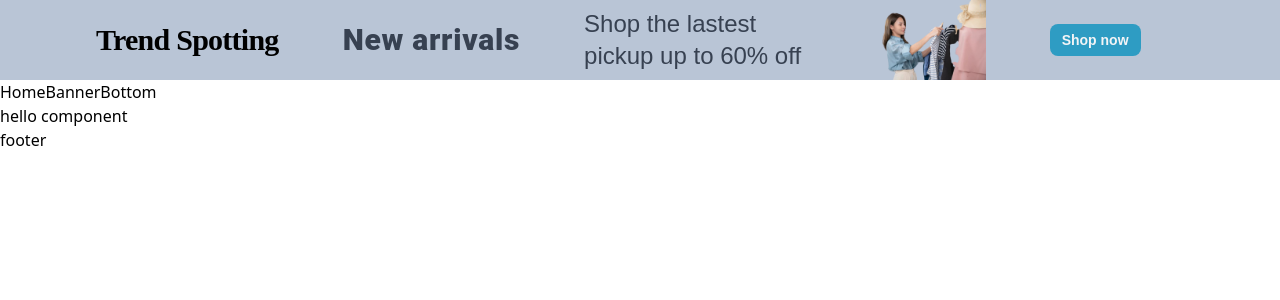
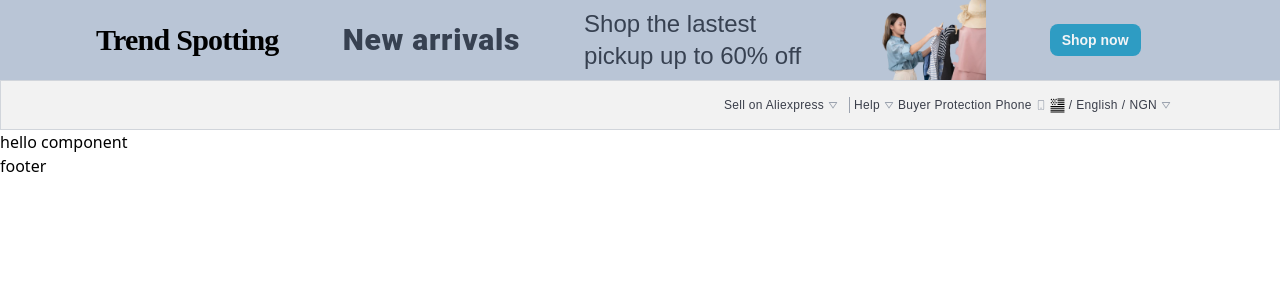
Before and after one commit to wilsonibekason/bynau, a React (Vite) app: page / in a window 1280 px wide. Shown: the top 300 px of the page. Built offline with nearby package versions, Linux system fonts and the light colour scheme.

Commit message:
complete add homeBannerBottom

```diff
--- a/src/component/home/homeBanner/HomeBannerBottom.jsx
+++ b/src/component/home/homeBanner/HomeBannerBottom.jsx
@@ -1,7 +1,61 @@
 import React from "react";
+import { useIcon } from "../../../hooks/stateContext/IconContextProvider";
+import { useIcons } from "../../../service/globalContext/IconContext";
+import styles, {
+  colorStyles,
+  flexLayout,
+  hoverStyles,
+  textStyles,
+} from "../../../styles/bynauCustomStyles/bynauCustomStyles";
 
 const HomeBannerBottom = () => {
-  return <div>HomeBannerBottom</div>;
+  const { bgDarkWhite, GrayNormal } = colorStyles;
+  const { BiDownArrow, GiUsaFlag, BsPhone } = useIcon();
+  const { flexRowCenterBetween, flexRowCenter } = flexLayout;
+  const { marginXlayout, borderAroundLight, borderR, transition } = styles;
+  const { mainText } = textStyles;
+  const { redTextGroup } = hoverStyles;
+  return (
+    <>
+      <div className={`${bgDarkWhite} ${borderAroundLight} py-4`}>
+        <div className={`${flexRowCenterBetween} ${marginXlayout}`}>
+          <div></div>
+          <div className={` ${flexRowCenter} space-x-1`}>
+            <div className={`${flexRowCenter} space-x-1`}>
+              <p className={`${mainText}`}>Sell on Aliexpress</p>
+              <BiDownArrow className={`${GrayNormal}`} size={10} />
+            </div>
+            <div className={`${borderR}`} />
+            <div className={`${flexRowCenter} space-x-1`}>
+              <p className={`${mainText}`}>Help</p>
+              <BiDownArrow className={`${GrayNormal}`} size={10} />
+            </div>
+            <div>
+              <p className={`${mainText}`}>Buyer Protection</p>
+            </div>
+            <div className={`${flexRowCenter} space-x-1`}>
+              <p className={`${mainText}`}>Phone</p>
+              <BsPhone className={`${GrayNormal}`} size={10} />
+            </div>
+            <div className={`${flexRowCenter} space-x-1 group`}>
+              <GiUsaFlag
+                className={`${redTextGroup} ${transition}`}
+                size={15}
+              />
+              <p className={`${mainText} ${redTextGroup}`}>/</p>
+              <p className={`${mainText} ${redTextGroup}`}>English</p>
+              <p className={`${mainText} ${redTextGroup}`}>/</p>
+              <p className={`${mainText} uppercase ${redTextGroup}`}>NGN</p>
+              <BiDownArrow className={`${GrayNormal}`} size={10} />
+            </div>
+            <div></div>
+            <div></div>
+            <div></div>
+          </div>
+        </div>
+      </div>
+    </>
+  );
 };
 
 export default HomeBannerBottom;
--- /dev/null
+++ b/src/hooks/stateContext/IconContextProvider.js
@@ -0,0 +1,3 @@
+import { useContext } from "react";
+import { IconGlobalContext } from "../../service/globalContext/IconContext";
+export const useIcon = () => useContext(IconGlobalContext);
--- a/src/main.jsx
+++ b/src/main.jsx
@@ -4,13 +4,16 @@ import App from "./App";
 import { BrowserRouter as Router } from "react-router-dom";
 import ScrollToTop from "./hooks/ScrollToTop";
 import "./index.css";
+import { IconProvider } from "./service/globalContext/IconContext";
 
 ReactDOM.createRoot(document.getElementById("root")).render(
   <React.StrictMode>
     <Router>
-      {/* <ScrollToTop> */}
-      <App />
-      {/* </ScrollToTop> */}
+      <IconProvider>
+        {/* <ScrollToTop> */}
+        <App />
+        {/* </ScrollToTop> */}
+      </IconProvider>
     </Router>
   </React.StrictMode>
 );
--- /dev/null
+++ b/src/service/globalContext/IconContext.jsx
@@ -0,0 +1,16 @@
+import { createContext, useContext } from "react";
+/// icons importation
+import { BiDownArrow } from "react-icons/bi";
+import { GiUsaFlag } from "react-icons/gi";
+import { BsPhone } from "react-icons/bs";
+export const IconGlobalContext = createContext({});
+
+export const IconProvider = ({ children }) => {
+  return (
+    <IconGlobalContext.Provider value={{ BiDownArrow, GiUsaFlag, BsPhone }}>
+      {children}
+    </IconGlobalContext.Provider>
+  );
+};
+
+export const useIcons = () => useContext(IconGlobalContext);
--- a/src/styles/bynauCustomStyles/bynauCustomStyles.js
+++ b/src/styles/bynauCustomStyles/bynauCustomStyles.js
@@ -2,6 +2,9 @@ const styles = {
   marginXlayout: "mx-24",
   bannerBTN:
     "py-1.5 px-3 bg-bgLemonBlueDark rounded-lg text-sm font-arial font-semibold text-gray-100",
+  borderAroundLight: "border border-gray-300 ",
+  borderR: "border-r border-solid border-gray-400 w-2 h-4",
+  transition: "transition-all ease-in-out duration-600 delay-300",
 };
 export const flexLayout = {
   flexBetween: "flex justify-between ",
@@ -13,6 +16,7 @@ export const flexLayout = {
   flexEvenly: "flex flex-row justify-evenly",
   flexCenter: "flex justify-center items-center",
   flexCol: "flex flex-col",
+  flexColCenter: "flex flex-col items-center",
 };
 export const gridLayout = {};
 export const textStyles = {
@@ -23,9 +27,15 @@ export const textStyles = {
   headingfour: "",
   headingfive: "",
   headingsix: "",
+  mainText: "text-xss font-arial text-deepGray tracking-wide",
 };
 export const fontStyles = {};
 export const colorStyles = {
   bgBlueDark: "bg-bgBlueDark",
+  bgDarkWhite: "bg-bgcolor",
+  GrayNormal: "text-gray-400",
+};
+export const hoverStyles = {
+  redTextGroup: "group-hover:text-darkRed",
 };
 export default styles;
--- a/tailwind.config.cjs
+++ b/tailwind.config.cjs
@@ -20,9 +20,11 @@ module.exports = {
       },
       colors: {
         deepGray: "#3a3e4a",
+        darkRed: "#ff4747",
       },
       fontSize: {
         main: ["14px", "10px"],
+        xss: ["12px", "10px"],
       },
       maxWidth: {
         one: "10%",
```
